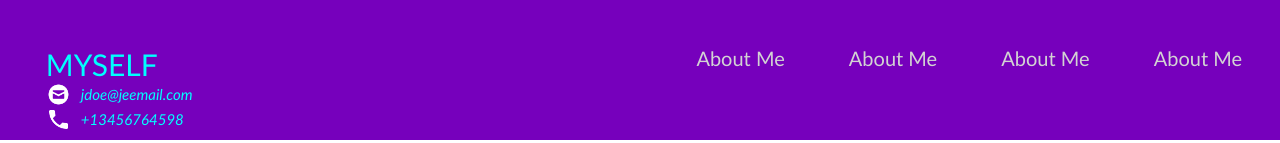
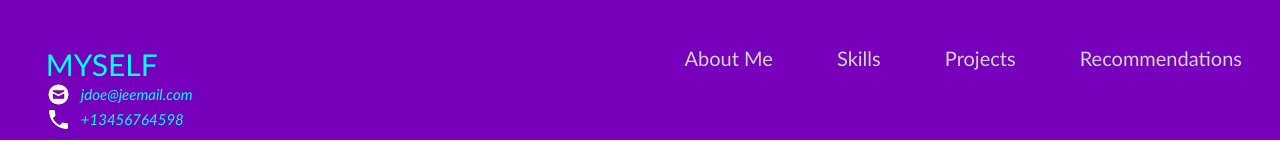
Before and after one commit to Yacine-ai-tech/my_portfolio, a plain HTML site: page index.html in a window 1280 px wide. Shown: the top 143 px of the page. Drawn offline with Linux system fonts and the light colour scheme.

Commit message:
Update index.html

```diff
--- a/index.html
+++ b/index.html
@@ -24,9 +24,9 @@
         </div>
         <div class="topdiv">
           <a class="topmenu" href="#about-me">About Me</a>
-          <a class="topmenu" href="#skills">About Me</a>
-          <a class="topmenu" href="#projects">About Me</a>
-          <a class="topmenu" href="#recommendations">About Me</a>
+          <a class="topmenu" href="#skills">Skills</a>
+          <a class="topmenu" href="#projects">Projects</a>
+          <a class="topmenu" href="#recommendations">Recommendations</a>
           <!-- Add the links for Skills, Projects and Recommendation here -->
 
         </div>
```
